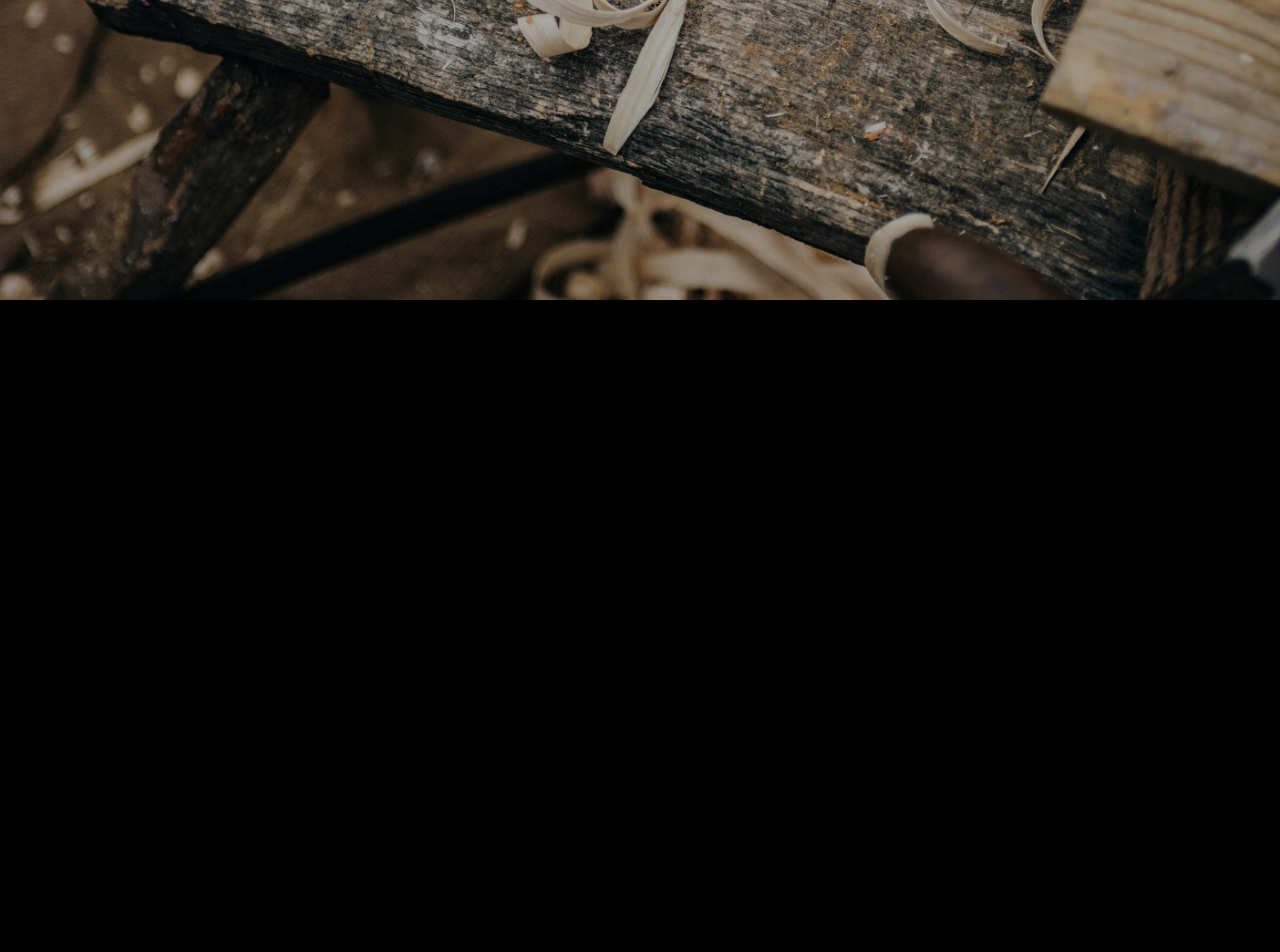
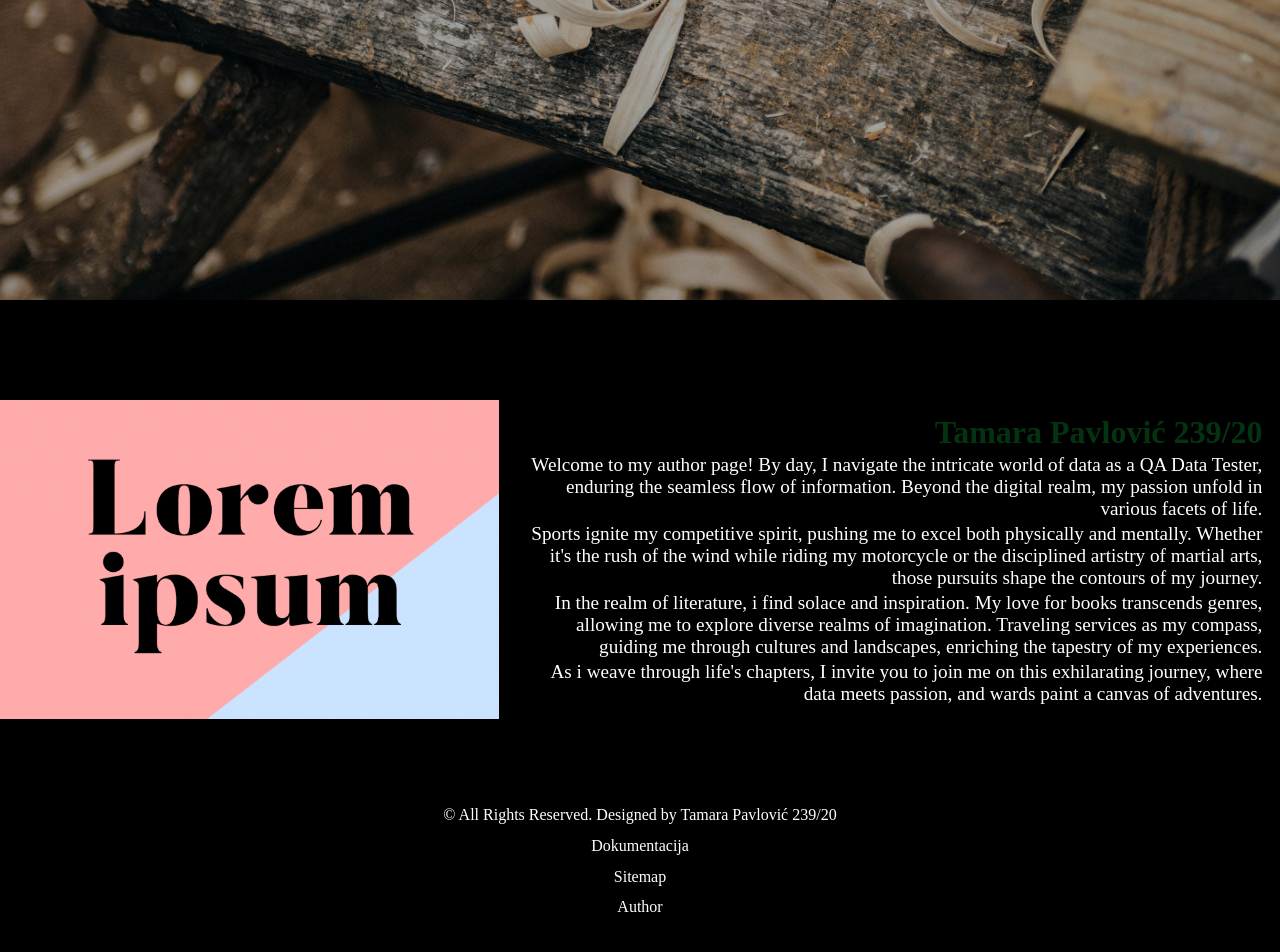
Before and after one commit to Tacumaki99/Tambo-Shop, a plain HTML site: page index.html in a window 1280 px wide. Shown: the part 500-1452 px from the top of the page. Before the commit the page ends 800 px from the top, so only its background shows below. Drawn offline with Linux system fonts and the light colour scheme.

Commit message:
index.html (footer, about_shop section)
footer, main about_shop section

```diff
--- a/assets/css/main.css
+++ b/assets/css/main.css
@@ -0,0 +1,41 @@
+
+.about_shop {
+    padding-top: 3rem;
+    color: white;
+}
+
+.about_shop {
+    font-size: 1.2rem;
+    margin: 3rem auto;
+    max-width: 1500px;
+    display: flex;
+    align-items: center;
+    justify-content: space-around;
+}
+
+.about_shop__image-container {
+    width: 45%;
+    max-width: 40rem;
+    box-shadow: 3px 3px 5px 3px rgba(0,0,0,0.3),3px;
+}
+
+.about_shop__image {
+    width: 100%;
+    vertical-align: top;
+}
+
+.about_shop__info {
+    text-align: right;
+    padding: 0.9rem;
+    width: 70%;
+}
+
+.about_shop__name {
+    margin: 0.2rem;
+    color: #033311;
+    font-size: 2rem;
+}
+
+.about_shop__text {
+    margin: 0.2rem;
+}
--- a/assets/css/shared.css
+++ b/assets/css/shared.css
@@ -15,19 +15,22 @@ html {
 body {
     margin: 0;
     display: grid;
-    grid-template-rows: 3.5rem auto fit-content(8rem);
-    grid-template-areas: "header" "main" "footer";
+    grid-template-rows: auto ;
+    grid-template-areas: 'header' 'main' 'footer';
     height: 100%;
     background-color: black;
 }
 
-.main-nav__container {
+.main-header {
+    grid-area : 'header';
     height: 100vh;
     background-image: url(../img/main_backgroung.jpg);
     background-size: cover;
     background-repeat: no-repeat;
     background-position: center;
     opacity: 0.70;
+    position: relative;
+    background-attachment: fixed;
 }
 
 .main-nav {
@@ -85,3 +88,44 @@ body {
 .header-text p {
     text-indent: 3.5rem;
 }
+
+/*  main    */
+
+
+
+
+/*  footer  */
+.main-footer {
+    background: black;
+    padding: 1.8rem;
+    /*
+    margin-top: 1.5rem;
+    */
+    grid-area: footer;
+}
+
+.main-footer__links,
+#footerNav p{
+    list-style: none;
+    margin: 0;
+    padding: 0;
+    display: flex;
+    flex-direction: column;
+    align-items: center;
+}
+
+.main-footer__link,
+#footerNav p{
+    margin: 0.4rem 0;
+}
+
+.main-footer__link a,
+#footerNav p{
+    color: white;
+    text-decoration: none;
+}
+
+.main-footer__link a:hover,
+.main-footer__link a:active {
+    color:#ccc;
+}
--- a/index.html
+++ b/index.html
@@ -16,7 +16,6 @@
     <body>
         <!--header-->
         <header class="main-header">
-            <div class="main-nav__container">
         <!--main navigation-->
             <nav class="main-nav">
                 <ul class="main-nav__items">
@@ -41,14 +40,50 @@
                 <p>TRANSFORM YOUR VISIONS</p>
                 <p>INTO WOODEN WONDERS</p>
             </div>
-            </div>
         </header>
         <!--end of header-->
 
         <!--main-->
+        <main>
+            <div class = "about_shop">
+                    <div class="about_shop__image-container">
+                        <img src="assets/img/Lorem-Ipsum.png" alt="Tamara_Pavlovic" class="about_shop__image">
+                    </div>
+                    <div class="about_shop__info">
+                        <h1 class="about_shop__name">Tamara Pavlović 239/20</h1>
+                        </h2>
+                        <p class="about_shop__text">Welcome to my author page! By day, I navigate the intricate world of data as a QA Data Tester,
+                            enduring the seamless flow of information. Beyond the digital realm, my passion unfold in various facets of life.</p>
+                        <p class="about_shop__text">Sports ignite my competitive spirit, pushing me to excel both physically and mentally. Whether it's the rush of the wind while riding my
+                            motorcycle or the disciplined artistry of martial arts, those pursuits shape the contours of my journey.</p>
+                        <p class="about_shop__text">In the realm of literature, i find solace and inspiration. My love for books transcends genres, allowing me to explore diverse realms
+                        of imagination. Traveling services as my compass, guiding me through cultures and landscapes, enriching the tapestry of my experiences.</p>
+                        <p class="about_shop__text">As i weave through life's chapters, I invite you to join me on this exhilarating journey, where data meets passion,
+                            and wards paint a canvas of adventures.</p>
+            </div>
+            <div class = "services"></div>
+            <div class = "contact"></div>
+        </main>
         <!--end of main-->
 
         <!--footer-->
+        <footer class="main-footer">
+            <nav id="footerNav">
+                <ul class="main-footer__links">
+                    <p>© All Rights Reserved. Designed by Tamara Pavlović 239/20</p>
+                    <li class="main-footer__link">
+                        <a href="dokumentacija.pdf" target=”_blank”>Dokumentacija</a>
+                    </li>
+                    <li class="main-footer__link">
+                        <a href="sitemap.xml" target=”_blank”>Sitemap</a>
+                    </li>
+                    <li class="main-footer__link">
+                        <a href="author.html">Author</a>
+                    </li>
+                </ul>
+            </nav>
+        </footer>
         <!--end of footer-->
+        <script type="text/javascript" src="assets/js/shared.js"></script>
     </body>
 </html>
```
Also changed, not shown: assets/img/Lorem-Ipsum.png (added). Lines whose indentation alone changed are shown as unchanged.
